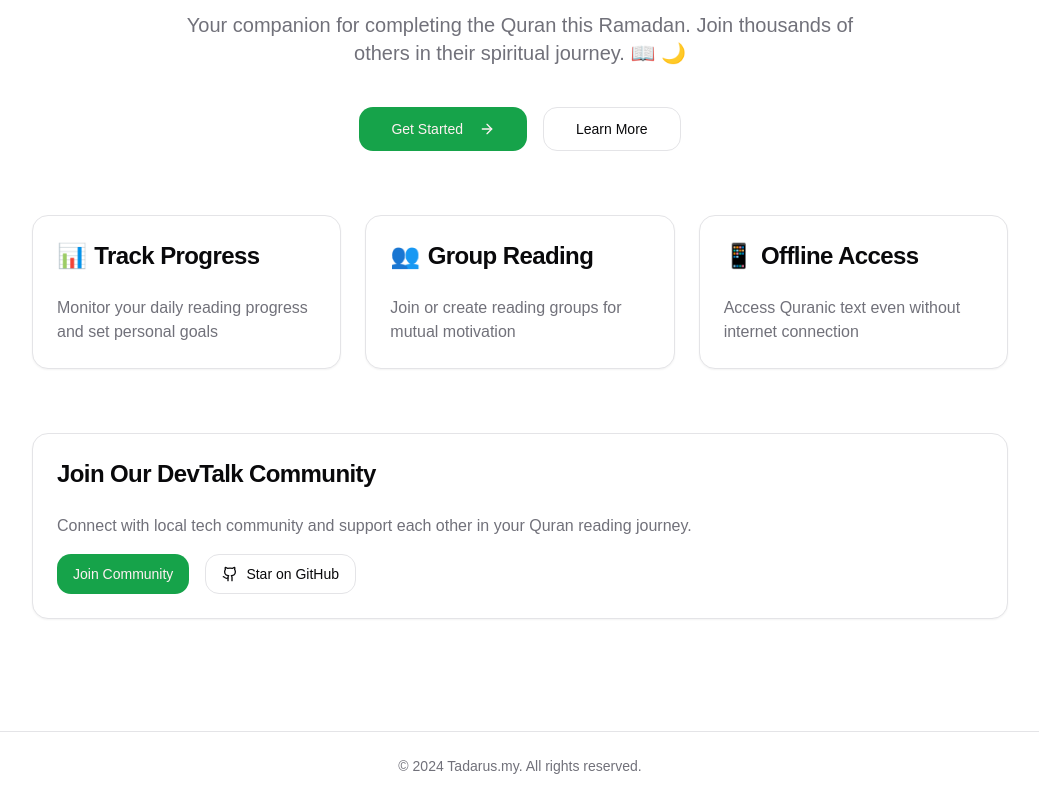
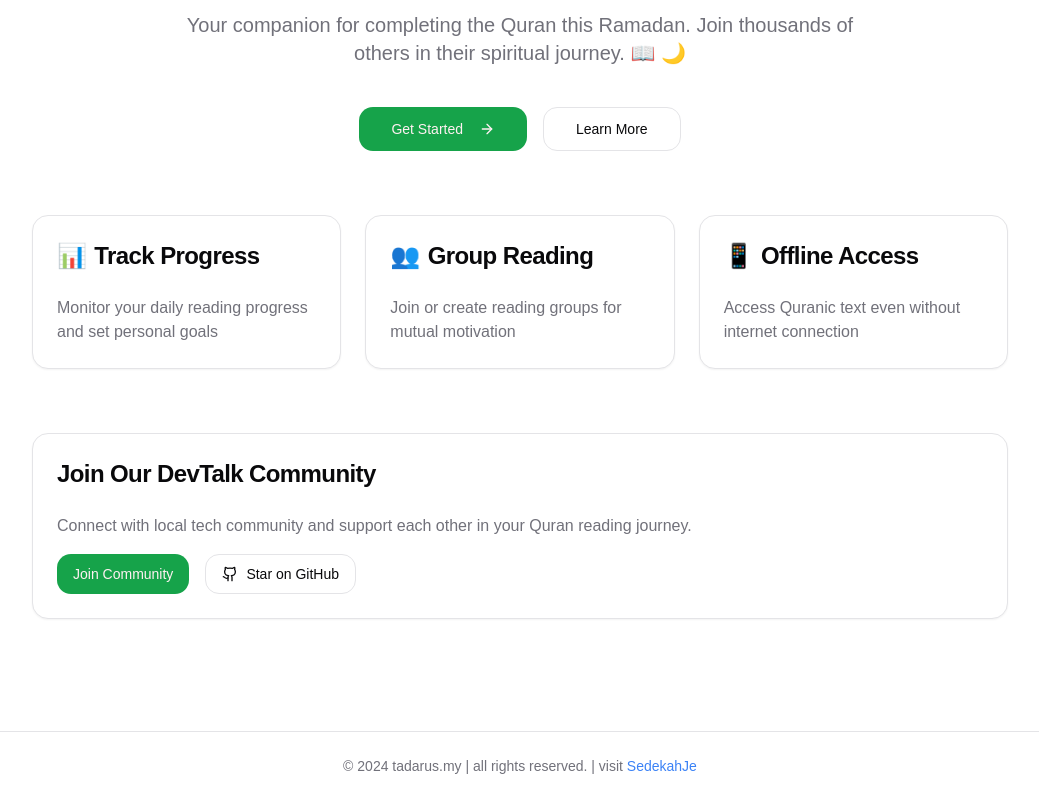
Before and after one commit to khrnchn/tadarus, a Next.js app: page / in a window 1280 px wide. Shown: the part 186-986 px from the top of the page, without its empty margins (120-1159 px from the left). Built offline with nearby package versions, Linux system fonts and the light colour scheme.

Commit message:
feat: 🎸 footer and metadata

```diff
--- a/app/layout.tsx
+++ b/app/layout.tsx
@@ -50,7 +50,7 @@ export const metadata: Metadata = {
     card: "summary_large_image",
     title: "tadarus.my | Your Ramadan Quran Companion",
     description: "Track your Quran reading progress, join group readings, and complete the Quran this Ramadan with tadarus.my.",
-    creator: "@khrnchn"
+    creator: "@sedekahje"
   },
   icons: {
     icon: "/favicon.ico",
--- a/app/page.tsx
+++ b/app/page.tsx
@@ -5,7 +5,6 @@ import { Card, CardContent, CardHeader, CardTitle } from "@/components/ui/card";
 import { ArrowRight, Github, Moon, Sun } from "lucide-react";
 import { ModeToggle } from "@/components/theme/mode-toggle";
 
-// Features data
 const features = [
   {
     title: "Track Progress",
@@ -148,9 +147,9 @@ export default function Home() {
       {/* Footer */}
       <footer className="w-full border-t py-6 text-center">
         <p className="text-sm text-muted-foreground">
-          &copy; {new Date().getFullYear()} Tadarus.my. All rights reserved.
+          &copy; {new Date().getFullYear()} tadarus.my | all rights reserved. | visit <Link href="https://sedekah.je"><span className="text-blue-500 hover:underline">SedekahJe</span></Link>
         </p>
-      </footer>
-    </div>
+      </footer >
+    </div >
   );
 }
```
